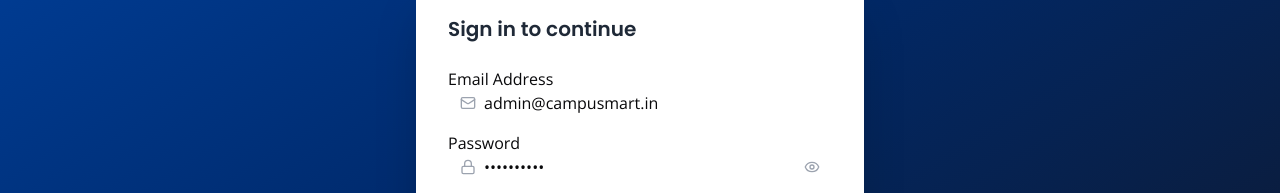
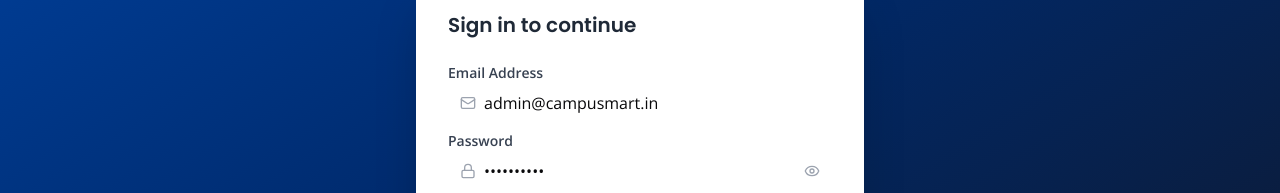
Before and after one commit to Sathwik1211/campusmart, a React (Vite) app: page /admin/login in a window 1280 px wide. Shown: the part 333-526 px from the top of the page. Built offline with nearby package versions, Linux system fonts and the light colour scheme; no server answers.

Commit message:
style: Standardize all admin form inputs to use form-input class

```diff
--- a/src/admin/pages/Catalogues.tsx
+++ b/src/admin/pages/Catalogues.tsx
@@ -74,10 +74,10 @@ export default function Catalogues() {
                             <button onClick={() => setShowModal(false)}><X className="w-5 h-5 text-gray-500" /></button>
                         </div>
                         <div className="p-6 space-y-4">
-                            <div><label className="label">Title *</label><input className="input" value={form.title} onChange={(e) => setForm({ ...form, title: e.target.value })} /></div>
-                            <div><label className="label">Description</label><textarea className="input" rows={2} value={form.description} onChange={(e) => setForm({ ...form, description: e.target.value })} /></div>
-                            <div><label className="label">File URL (PDF)</label><input className="input" value={form.fileUrl} onChange={(e) => setForm({ ...form, fileUrl: e.target.value })} placeholder="/uploads/catalogues/file.pdf" /></div>
-                            <div><label className="label">Thumbnail URL</label><input className="input" value={form.thumbnailUrl} onChange={(e) => setForm({ ...form, thumbnailUrl: e.target.value })} /></div>
+                            <div><label className="form-label">Title *</label><input className="form-input" value={form.title} onChange={(e) => setForm({ ...form, title: e.target.value })} /></div>
+                            <div><label className="form-label">Description</label><textarea className="form-input" rows={2} value={form.description} onChange={(e) => setForm({ ...form, description: e.target.value })} /></div>
+                            <div><label className="form-label">File URL (PDF)</label><input className="form-input" value={form.fileUrl} onChange={(e) => setForm({ ...form, fileUrl: e.target.value })} placeholder="/uploads/catalogues/file.pdf" /></div>
+                            <div><label className="form-label">Thumbnail URL</label><input className="form-input" value={form.thumbnailUrl} onChange={(e) => setForm({ ...form, thumbnailUrl: e.target.value })} /></div>
                         </div>
                         <div className="flex justify-end gap-3 p-6 border-t">
                             <button onClick={() => setShowModal(false)} className="btn-secondary">Cancel</button>
--- a/src/admin/pages/Login.tsx
+++ b/src/admin/pages/Login.tsx
@@ -53,7 +53,7 @@ export default function Login() {
 
                     <form onSubmit={handleLogin} className="space-y-4">
                         <div>
-                            <label className="label">Email Address</label>
+                            <label className="form-label">Email Address</label>
                             <div className="relative">
                                 <Mail className="absolute left-3 top-1/2 -translate-y-1/2 w-4 h-4 text-gray-400" />
                                 <input
@@ -68,7 +68,7 @@ export default function Login() {
                         </div>
 
                         <div>
-                            <label className="label">Password</label>
+                            <label className="form-label">Password</label>
                             <div className="relative">
                                 <Lock className="absolute left-3 top-1/2 -translate-y-1/2 w-4 h-4 text-gray-400" />
                                 <input
```
